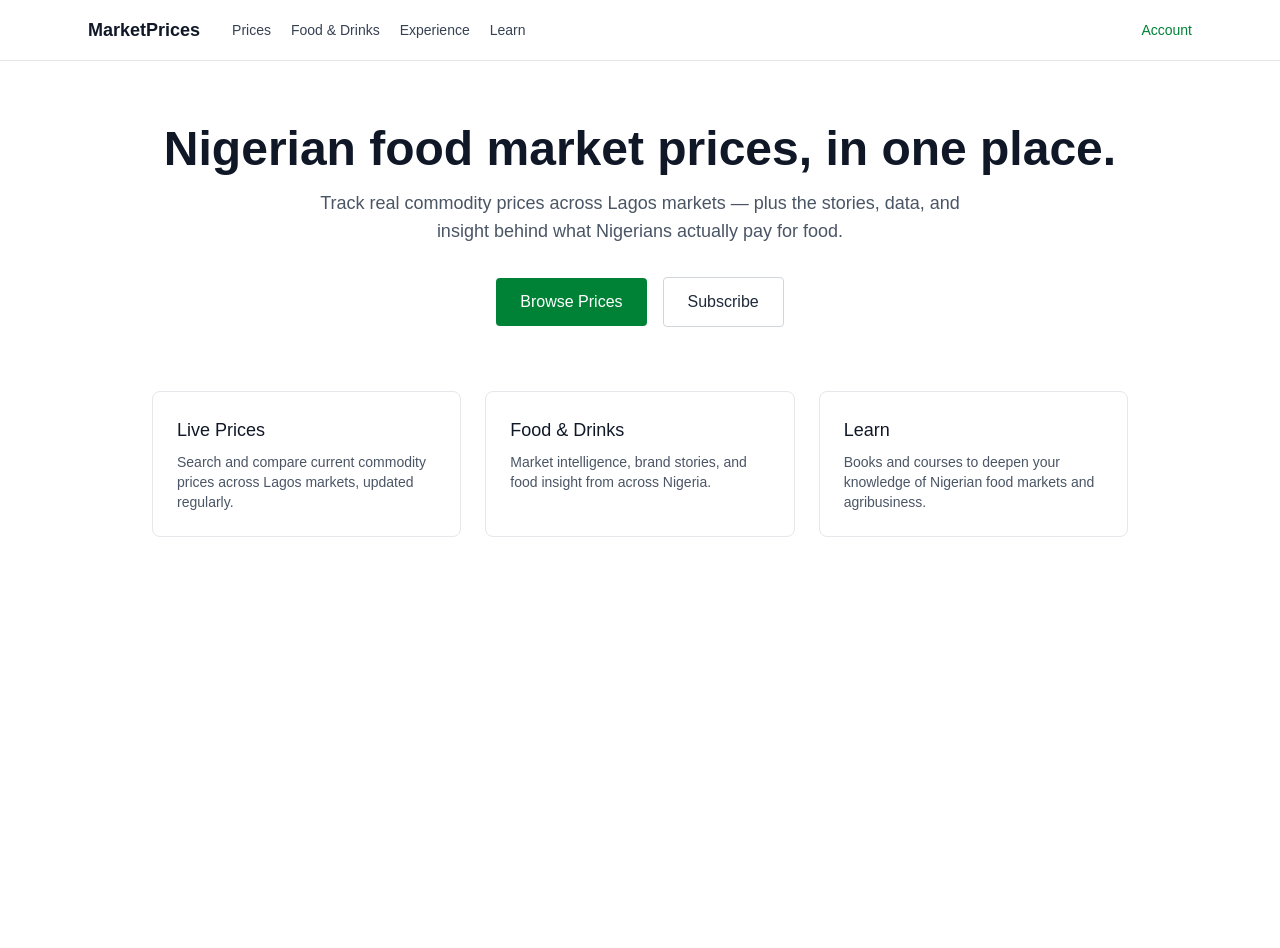
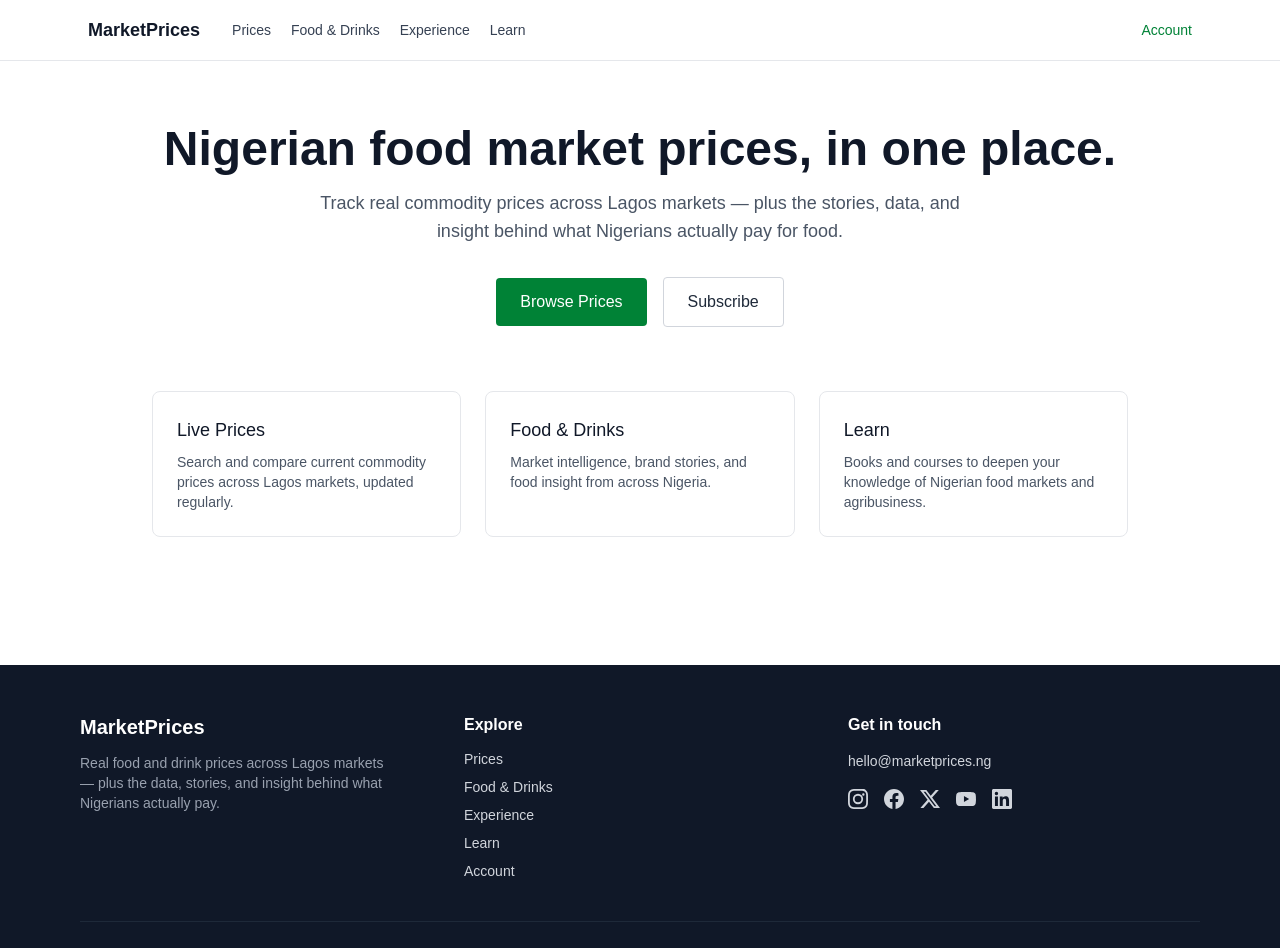
Before and after one commit to Spacetrainer/marketprices-ng, a Next.js app: page / in a window 1280 px wide. Shown: the top 948 px of the page. Before the commit the page ends 800 px from the top, so only its background shows below. Built offline with nearby package versions, Linux system fonts and the light colour scheme.

Commit message:
Add site-wide footer; publish-gate confirmed working

```diff
--- /dev/null
+++ b/app/Footer.js
@@ -0,0 +1,62 @@
+import Link from "next/link";
+
+export default function Footer() {
+  return (
+    <footer className="bg-gray-900 text-gray-300 mt-16">
+      <div className="max-w-6xl mx-auto px-4 py-12">
+        <div className="grid grid-cols-1 sm:grid-cols-3 gap-8">
+
+          <div>
+            <Link href="/" className="text-xl font-bold text-white">
+              MarketPrices
+            </Link>
+            <p className="mt-3 text-sm text-gray-400 max-w-xs">
+              Real food and drink prices across Lagos markets — plus the data, stories, and insight behind what Nigerians actually pay.
+            </p>
+          </div>
+
+          <div>
+            <h3 className="text-white font-semibold mb-3">Explore</h3>
+            <ul className="space-y-2 text-sm">
+              <li><Link href="/prices" className="hover:text-white">Prices</Link></li>
+              <li><Link href="/food-and-drinks" className="hover:text-white">Food &amp; Drinks</Link></li>
+              <li><Link href="/experience" className="hover:text-white">Experience</Link></li>
+              <li><Link href="/learn" className="hover:text-white">Learn</Link></li>
+              <li><Link href="/account" className="hover:text-white">Account</Link></li>
+            </ul>
+          </div>
+
+          <div>
+            <h3 className="text-white font-semibold mb-3">Get in touch</h3>
+            <a href="mailto:hello@marketprices.ng" className="text-sm hover:text-white">
+              hello@marketprices.ng
+            </a>
+
+            <div className="flex gap-4 mt-4">
+              <a href="https://instagram.com/marketpricesafrica" target="_blank" rel="noopener noreferrer" aria-label="Instagram" className="hover:text-white">
+                <svg width="20" height="20" viewBox="0 0 24 24" fill="currentColor"><path d="M12 2.16c3.2 0 3.58.01 4.85.07 1.17.05 1.8.25 2.23.41.56.22.96.48 1.38.9.42.42.68.82.9 1.38.16.43.36 1.06.41 2.23.06 1.27.07 1.65.07 4.85s-.01 3.58-.07 4.85c-.05 1.17-.25 1.8-.41 2.23-.22.56-.48.96-.9 1.38-.42.42-.82.68-1.38.9-.43.16-1.06.36-2.23.41-1.27.06-1.65.07-4.85.07s-3.58-.01-4.85-.07c-1.17-.05-1.8-.25-2.23-.41a3.7 3.7 0 0 1-1.38-.9 3.7 3.7 0 0 1-.9-1.38c-.16-.43-.36-1.06-.41-2.23C2.17 15.58 2.16 15.2 2.16 12s.01-3.58.07-4.85c.05-1.17.25-1.8.41-2.23.22-.56.48-.96.9-1.38.42-.42.82-.68 1.38-.9.43-.16 1.06-.36 2.23-.41C8.42 2.17 8.8 2.16 12 2.16zM12 0C8.74 0 8.33.01 7.05.07c-1.28.06-2.15.26-2.91.56-.79.3-1.46.72-2.13 1.38C1.35 2.66.93 3.33.63 4.12.33 4.88.13 5.75.07 7.03.01 8.31 0 8.72 0 12s.01 3.69.07 4.97c.06 1.28.26 2.15.56 2.91.3.79.72 1.46 1.38 2.13.67.66 1.34 1.08 2.13 1.38.76.3 1.63.5 2.91.56C8.33 23.99 8.74 24 12 24s3.67-.01 4.95-.07c1.28-.06 2.15-.26 2.91-.56.79-.3 1.46-.72 2.13-1.38.66-.67 1.08-1.34 1.38-2.13.3-.76.5-1.63.56-2.91.06-1.28.07-1.69.07-4.97s-.01-3.69-.07-4.97c-.06-1.28-.26-2.15-.56-2.91-.3-.79-.72-1.46-1.38-2.13C21.34.93 20.67.51 19.88.21c-.76-.3-1.63-.5-2.91-.56C15.67.01 15.26 0 12 0zm0 5.84a6.16 6.16 0 1 0 0 12.32 6.16 6.16 0 0 0 0-12.32zM12 16a4 4 0 1 1 0-8 4 4 0 0 1 0 8zm6.4-10.85a1.44 1.44 0 1 0 0 2.88 1.44 1.44 0 0 0 0-2.88z"/></svg>
+              </a>
+              <a href="https://facebook.com/marketpricesafrica" target="_blank" rel="noopener noreferrer" aria-label="Facebook" className="hover:text-white">
+                <svg width="20" height="20" viewBox="0 0 24 24" fill="currentColor"><path d="M24 12.07C24 5.4 18.63 0 12 0S0 5.4 0 12.07c0 6.02 4.39 11.01 10.12 11.93v-8.44H7.08v-3.49h3.04V9.41c0-3.01 1.79-4.67 4.53-4.67 1.31 0 2.68.24 2.68.24v2.97h-1.51c-1.49 0-1.95.93-1.95 1.88v2.25h3.32l-.53 3.49h-2.79v8.44C19.61 23.08 24 18.09 24 12.07z"/></svg>
+              </a>
+              <a href="https://x.com/marketpricesng" target="_blank" rel="noopener noreferrer" aria-label="X" className="hover:text-white">
+                <svg width="20" height="20" viewBox="0 0 24 24" fill="currentColor"><path d="M18.9 1.15h3.68l-8.04 9.19L24 22.85h-7.41l-5.8-7.58-6.64 7.58H.47l8.6-9.83L0 1.15h7.59l5.24 6.93zM17.61 20.64h2.04L6.49 3.24H4.3z"/></svg>
+              </a>
+              <a href="https://youtube.com/@MarketPricesAfrica" target="_blank" rel="noopener noreferrer" aria-label="YouTube" className="hover:text-white">
+                <svg width="20" height="20" viewBox="0 0 24 24" fill="currentColor"><path d="M23.5 6.19a3.02 3.02 0 0 0-2.12-2.14C19.5 3.55 12 3.55 12 3.55s-7.5 0-9.38.5A3.02 3.02 0 0 0 .5 6.19C0 8.08 0 12 0 12s0 3.92.5 5.81a3.02 3.02 0 0 0 2.12 2.14c1.88.5 9.38.5 9.38.5s7.5 0 9.38-.5a3.02 3.02 0 0 0 2.12-2.14C24 15.92 24 12 24 12s0-3.92-.5-5.81zM9.55 15.57V8.43L15.82 12z"/></svg>
+              </a>
+              <a href="https://linkedin.com/company/marketprices" target="_blank" rel="noopener noreferrer" aria-label="LinkedIn" className="hover:text-white">
+                <svg width="20" height="20" viewBox="0 0 24 24" fill="currentColor"><path d="M20.45 20.45h-3.56v-5.57c0-1.33-.02-3.04-1.85-3.04-1.85 0-2.14 1.45-2.14 2.94v5.67H9.35V9h3.41v1.56h.05c.48-.9 1.64-1.85 3.37-1.85 3.6 0 4.27 2.37 4.27 5.45v6.29zM5.34 7.43a2.06 2.06 0 1 1 0-4.13 2.06 2.06 0 0 1 0 4.13zM7.12 20.45H3.56V9h3.56v11.45zM22.22 0H1.77C.8 0 0 .77 0 1.73v20.54C0 23.22.8 24 1.77 24h20.45c.98 0 1.78-.78 1.78-1.73V1.73C24 .77 23.2 0 22.22 0z"/></svg>
+              </a>
+            </div>
+          </div>
+
+        </div>
+
+        <div className="border-t border-gray-800 mt-10 pt-6 text-sm text-gray-500 text-center">
+          © 2026 MarketPrices.ng. All rights reserved.
+        </div>
+      </div>
+    </footer>
+  );
+}
--- a/app/layout.js
+++ b/app/layout.js
@@ -1,6 +1,7 @@
 import { Geist, Geist_Mono } from "next/font/google";
 import "./globals.css";
 import Nav from "./Nav";
+import Footer from "./Footer";
 const geistSans = Geist({
   variable: "--font-geist-sans",
   subsets: ["latin"],
@@ -22,7 +23,7 @@ export default function RootLayout({ children }) {
       lang="en"
       className={`${geistSans.variable} ${geistMono.variable} h-full antialiased`}
     >
-      <body className="min-h-full flex flex-col"><Nav />{children}</body>
+      <body className="min-h-full flex flex-col"><Nav />{children}<Footer /></body>
     </html>
   );
 }
```
